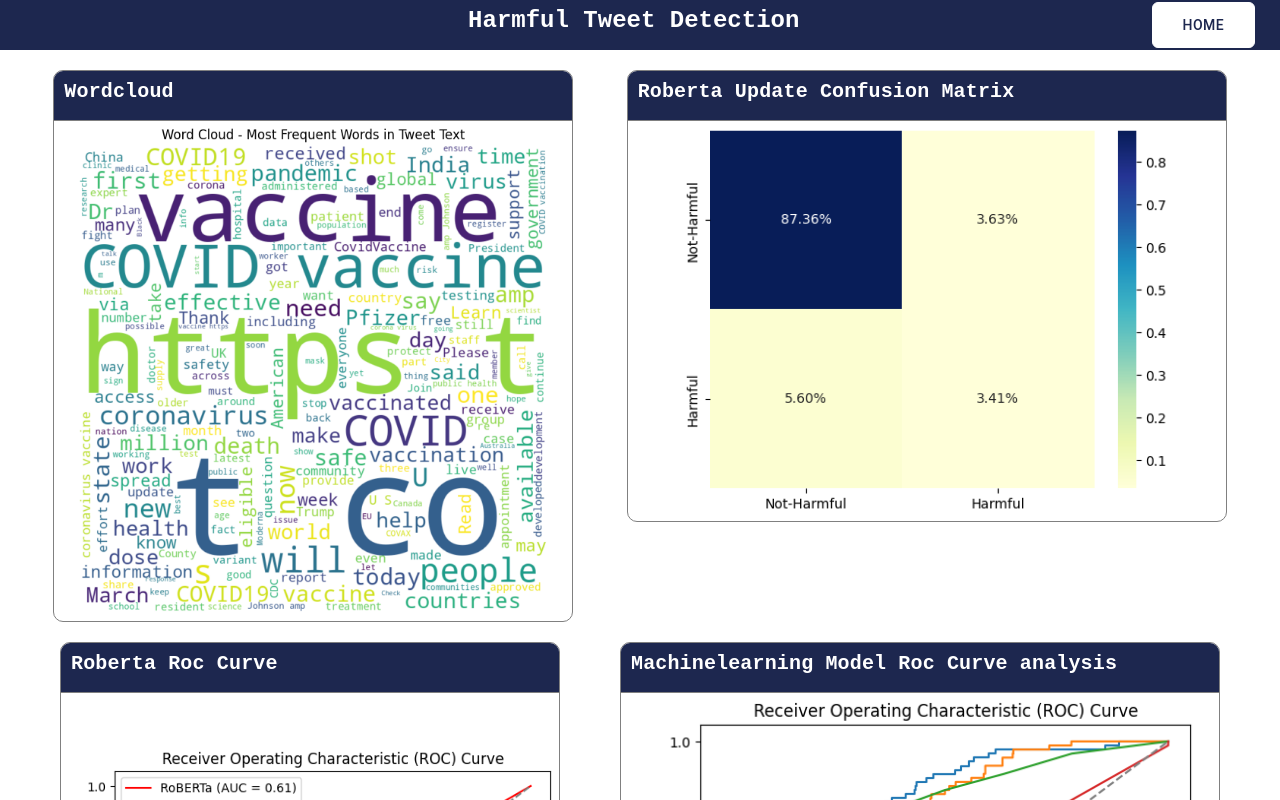
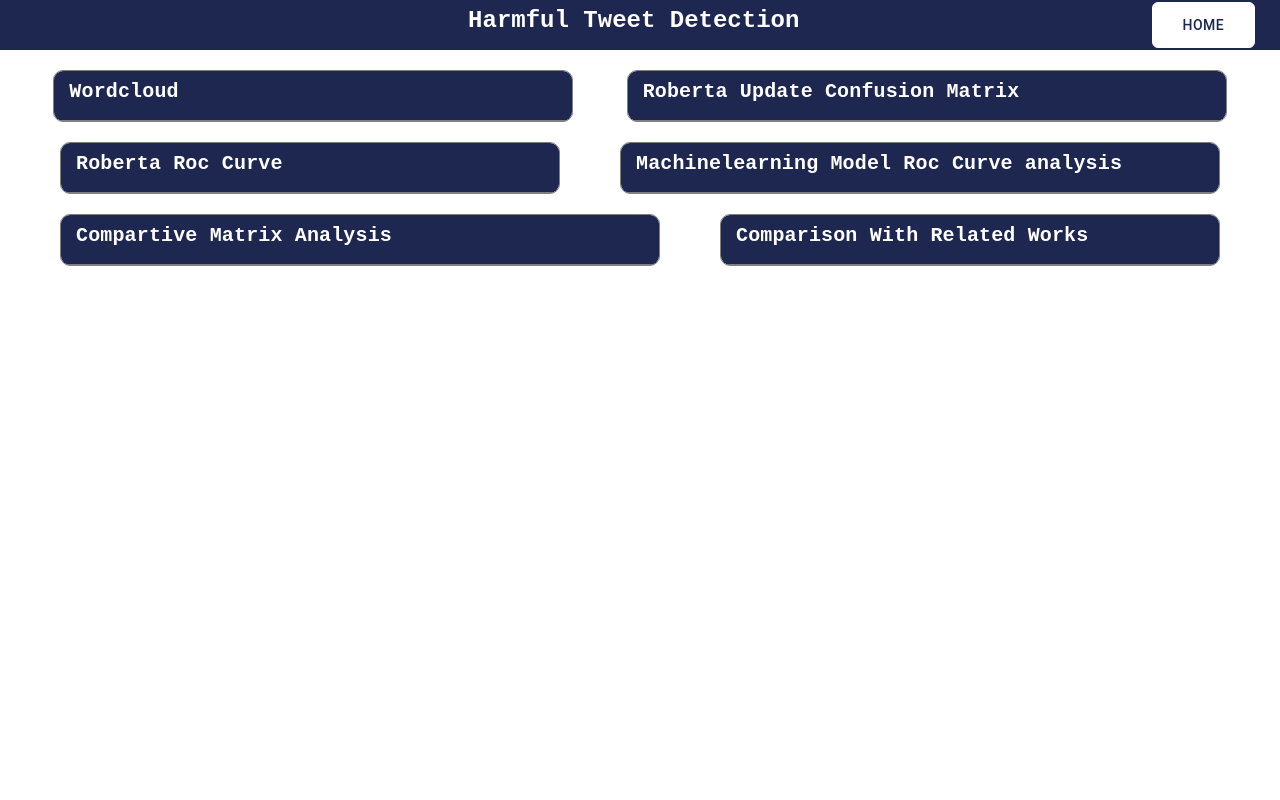
Before and after one commit to Brainless-Loco/basic-machine-learning-dashboard, a Next.js app: page /model-summary in a window 1280 px wide. Shown: the top 800 px of the page. Built offline with nearby package versions, Linux system fonts and the light colour scheme.

Commit message:
Minor Updates

```diff
--- a/components/IOforDetection/IoforDetection.js
+++ b/components/IOforDetection/IoforDetection.js
@@ -1,6 +1,6 @@
 "use client"
 
-import React, { useState } from 'react'
+import React, { useEffect, useState } from 'react'
 import TextField from '@mui/material/TextField';
 import { Box, Button, Dialog, DialogActions, DialogContent, DialogContentText, DialogTitle, Typography } from '@mui/material';
 import './IoForDetection.css'
@@ -21,8 +21,6 @@ export default function IoforDetection() {
         navigator.clipboard.readText().then((clipText) => settweetText(clipText));
     }
 
-
-
     const classifyTheTweet = ()=>{
         setloading(true)
         setmodalVisible(true)
@@ -30,6 +28,8 @@ export default function IoforDetection() {
         const data = {
             tweet_text: tweetText // Replace with the actual tweet text
         }
+
+
         const flaskAPIEndpoint = `http://192.168.0.108:5000/`; ///Replace everytime for evert local run
 
         axios.post(flaskAPIEndpoint, data)
--- /dev/null
+++ b/components/SectionForImage/ImageBox.css
@@ -0,0 +1,12 @@
+.btnHoverEffect{
+    /* background-color: red !important; */
+}
+.btnHoverText{
+
+}
+.btnHoverEffect:hover{
+    background-color: #ededed;
+}
+.btnHoverEffect:hover .btnHoverText{
+    color:#1d274f;
+}
--- a/components/SectionForImage/ImageBox.js
+++ b/components/SectionForImage/ImageBox.js
@@ -1,20 +1,24 @@
 "use client"
 
-import { Box, Typography } from '@mui/material'
+import { Box, Button, Typography } from '@mui/material'
 import Image from 'next/image'
-import React from 'react'
+import React, { useState } from 'react'
+import './ImageBox.css'
 
 export default function ImageBox({title,height,width,source}) {
-    // console.log(title+' '+height+' '+ width+' '+ source)
-    // console.log(typeof source)
+
+    const [openImage, setopenImage] = useState(true)
+
+
+
     return (
         <Box sx={{width:{width},overflow:'hidden', border:'1px solid gray',borderRadius:'10px',overflow:'hidden',height:'100%',marginBottom:'20px'}}>
-            <Box sx={{width:'100%',backgroundColor:'#1d274f',padding:'5px 10px',borderBottom:'1px solid gray'}}>
-                <Typography variant="h6" sx={{fontWeight:'700',fontFamily:'monospace'}} color={'white'}  gutterBottom>
+            <Button className='btnHoverEffect' onClick={()=>{setopenImage(!openImage)}} sx={{width:'100%',backgroundColor:'#1d274f',padding:'5px 15px',borderBottom:'1px solid gray',display:'flex',justifyContent:'flex-start',borderRadius:'0px',textTransform:'none'}}>
+                <Typography className='btnHoverText' variant="h6" sx={{fontWeight:'700',fontFamily:'monospace'}} color={'white'}  gutterBottom>
                     {title}
                 </Typography>
-            </Box>
-            <Box sx={{display:'flex',justifyContent:'center',height:{height},position:'relative',alignItems:'center'}}>
+            </Button>
+            <Box sx={[{display:'flex',justifyContent:'center',height:{height},position:'relative',alignItems:'center'},openImage&& {display:'none'}]}>
                 <Image
                     src={source}
                     alt={source}
```
Also changed, not shown: components/LocalIP.js (added, +23 -0 lines), app/model-summary/summary.css (line endings or trailing spaces).
